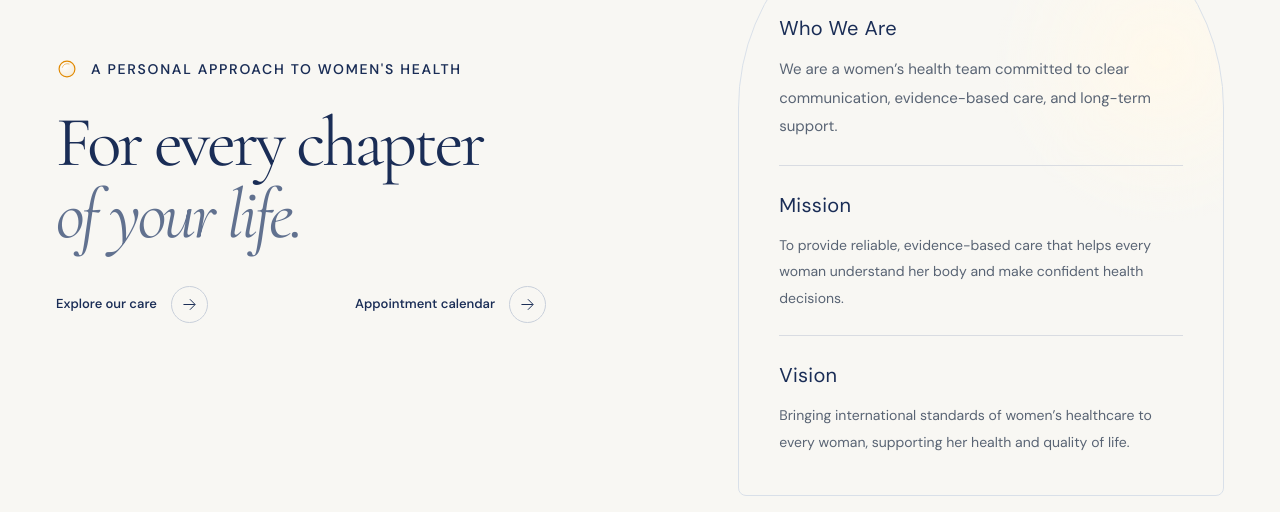
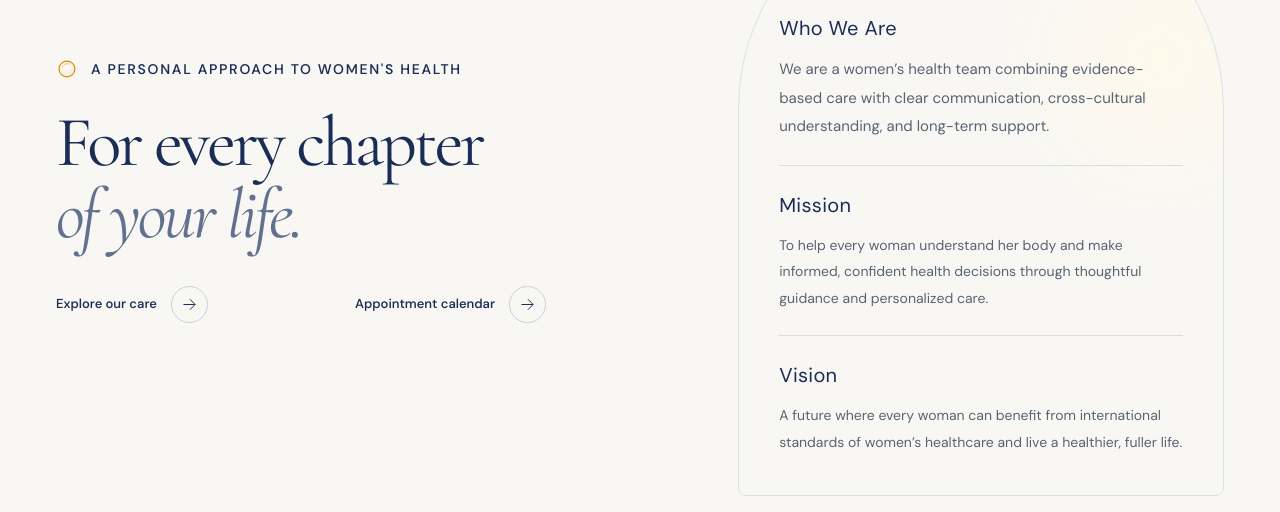
Before and after one commit to younggzzheng/fergusonhealth, a website: page draft/index.html in a window 1280 px wide. Shown: the part 288-800 px from the top of the page. Drawn offline with Linux system fonts and the light colour scheme.

Commit message:
Refine team introduction mission and vision across languages

```diff
--- a/draft/index.html
+++ b/draft/index.html
@@ -53,15 +53,15 @@
       <div class="hero-team">
         <span class="brand-mark team-flower" aria-hidden="true"></span>
         <h2 class="hero-who-title" data-i18n="heroWhoTitle">Who We Are</h2>
-        <p class="hero-intro" data-i18n="heroIntro">We are a women’s health team committed to clear communication, evidence-based care, and long-term support.</p>
+        <p class="hero-intro" data-i18n="heroIntro">We are a women’s health team combining evidence-based care with clear communication, cross-cultural understanding, and long-term support.</p>
         <div class="purpose-grid">
           <article class="purpose-item" aria-labelledby="mission-title">
             <h2 id="mission-title" data-i18n="missionTitle">Mission</h2>
-            <p data-i18n="missionBody">To provide reliable, evidence-based care that helps every woman understand her body and make confident health decisions.</p>
+            <p data-i18n="missionBody">To help every woman understand her body and make informed, confident health decisions through thoughtful guidance and personalized care.</p>
           </article>
           <article class="purpose-item" aria-labelledby="vision-title">
             <h2 id="vision-title" data-i18n="visionTitle">Vision</h2>
-            <p data-i18n="visionBody">Bringing international standards of women’s healthcare to every woman, supporting her health and quality of life.</p>
+            <p data-i18n="visionBody">A future where every woman can benefit from international standards of women’s healthcare and live a healthier, fuller life.</p>
           </article>
         </div>
       </div>
--- a/draft/site.js
+++ b/draft/site.js
@@ -7,9 +7,9 @@
       plusLogoAlt: 'Ferguson Plus 标志', clinic1QrAlt: '美华预约二维码', clinic2QrAlt: '百汇预约二维码', wechatQrAlt: 'Ferguson 女性健康官方微信公众号二维码',
       skip: '跳转到正文', navAbout: '认识吕医生', navCare: '咨询领域', navWork: '社区与教育', navContact: '联系咨询',
       heroEyebrow: '用心了解，关爱女性健康', heroTitle: '关爱人生的<br><em>每一个阶段。</em>',
-      heroWhoTitle: '我们是谁', heroIntro: '我们是一支专注女性健康的团队，以清晰沟通、科学诊疗和长期陪伴为核心。', heroCta: '了解我们的咨询服务', heroCalendarCta: '出诊月历',
-      missionTitle: '使命', missionBody: '以科学、可信赖的方式，帮助每位女性更好地了解自己，做出清晰而自信的健康选择。',
-      visionTitle: '愿景', visionBody: '以国际标准的诊疗体系，让每位女性拥有更健康、更有力量的生活。',
+      heroWhoTitle: '我们是谁', heroIntro: '我们是一支专注女性健康的团队，以循证医学为基础，注重清晰沟通、跨文化理解和长期支持。', heroCta: '了解我们的咨询服务', heroCalendarCta: '出诊月历',
+      missionTitle: '使命', missionBody: '通过细致指导与个性化照护，帮助每位女性了解自己的身体，充分知情、自信地做出健康选择。',
+      visionTitle: '愿景', visionBody: '让每位女性都能受益于国际标准的女性健康照护，拥有更健康、更充实的生活。',
       heroLocation: '中国 · 上海', portraitDetail: '妇产科', heroBottom: '专业、关怀，以及多一份理解。',
       aboutEyebrow: '02 / 认识吕医生', aboutTitle: '医生。<br>倾听者。<br><em>健康路上的同行者。</em>',
       profileName: '吕明旭医生', profileRole: 'Ferguson Women’s Health 创始人兼总裁',
@@ -60,9 +60,9 @@
       plusLogoAlt: 'Logo Ferguson Plus', clinic1QrAlt: 'Code QR de rendez-vous Am-Sino', clinic2QrAlt: 'Code QR de rendez-vous Parkway', wechatQrAlt: 'Code QR du compte officiel WeChat de Ferguson Women’s Health',
       languageChoice: 'Choisir la langue', skip: 'Aller au contenu', navAbout: 'Rencontrez Dr Ferguson', navCare: 'Nos domaines de soins', navWork: 'Nos engagements', navContact: 'Nous contacter',
       heroEyebrow: 'Une approche personnelle de la santé des femmes', heroTitle: 'À chaque étape<br><em>de votre vie.</em>',
-      heroWhoTitle: 'Qui sommes-nous ?', heroIntro: 'Nous sommes une équipe dédiée à la santé des femmes, engagée pour une communication claire, des soins fondés sur les données scientifiques et un accompagnement à long terme.', heroCta: 'Découvrez nos soins', heroCalendarCta: 'Calendrier des consultations',
-      missionTitle: 'Notre mission', missionBody: 'Proposer des soins fiables, fondés sur les données scientifiques, pour aider chaque femme à comprendre son corps et à prendre des décisions de santé en toute confiance.',
-      visionTitle: 'Notre vision', visionBody: 'Mettre les standards internationaux de la santé des femmes à la portée de chacune, pour soutenir sa santé et sa qualité de vie.',
+      heroWhoTitle: 'Qui sommes-nous ?', heroIntro: 'Nous sommes une équipe dédiée à la santé des femmes, associant des soins fondés sur les données scientifiques à une communication claire, une compréhension interculturelle et un accompagnement à long terme.', heroCta: 'Découvrez nos soins', heroCalendarCta: 'Calendrier des consultations',
+      missionTitle: 'Notre mission', missionBody: 'Aider chaque femme à comprendre son corps et à prendre des décisions éclairées concernant sa santé, en toute confiance, grâce à des conseils attentifs et des soins personnalisés.',
+      visionTitle: 'Notre vision', visionBody: 'Un avenir où chaque femme peut bénéficier des standards internationaux de soins en santé des femmes et mener une vie plus saine et plus épanouie.',
       heroLocation: 'Shanghai, Chine', signatureDetail: 'MD, FACOG · Obstétrique et gynécologie · Santé des femmes', heroBottom: 'Expertise. Empathie. Un peu plus de compréhension.',
       aboutEyebrow: '02 / Rencontrez Dr Ferguson', aboutTitle: 'Médecin.<br>À votre écoute.<br><em>À vos côtés.</em>',
       profileName: 'Dr Michelle Lu-Ferguson', profileRole: 'Fondatrice et présidente, Ferguson Women’s Health',
@@ -108,9 +108,9 @@
       plusLogoAlt: 'Ferguson-Plus-Logo', clinic1QrAlt: 'QR-Code für Termine bei Am-Sino', clinic2QrAlt: 'QR-Code für Termine bei Parkway', wechatQrAlt: 'QR-Code des offiziellen WeChat-Kontos von Ferguson Women’s Health',
       languageChoice: 'Sprache wählen', skip: 'Zum Inhalt springen', navAbout: 'Dr. Ferguson kennenlernen', navCare: 'Unsere Leistungen', navWork: 'Unser Engagement', navContact: 'Kontakt',
       heroEyebrow: 'Ein persönlicher Ansatz für die Gesundheit von Frauen', heroTitle: 'Für jede Phase<br><em>Ihres Lebens.</em>',
-      heroWhoTitle: 'Wer wir sind', heroIntro: 'Wir sind ein Team für Frauengesundheit und setzen uns für klare Kommunikation, evidenzbasierte Versorgung und langfristige Begleitung ein.', heroCta: 'Unsere Leistungen entdecken', heroCalendarCta: 'Termin\u00ADkalender',
-      missionTitle: 'Unsere Mission', missionBody: 'Wir bieten verlässliche, evidenzbasierte Versorgung, damit jede Frau ihren Körper verstehen und Gesundheitsentscheidungen mit Zuversicht treffen kann.',
-      visionTitle: 'Unsere Vision', visionBody: 'Internationale Standards der Frauengesundheit für jede Frau zugänglich machen und ihre Gesundheit und Lebensqualität fördern.',
+      heroWhoTitle: 'Wer wir sind', heroIntro: 'Wir sind ein Team für Frauengesundheit, das evidenzbasierte Versorgung mit klarer Kommunikation, interkulturellem Verständnis und langfristiger Begleitung verbindet.', heroCta: 'Unsere Leistungen entdecken', heroCalendarCta: 'Termin\u00ADkalender',
+      missionTitle: 'Unsere Mission', missionBody: 'Jede Frau dabei unterstützen, ihren Körper zu verstehen und mit Zuversicht fundierte Entscheidungen über ihre Gesundheit zu treffen – durch aufmerksame Beratung und individuell abgestimmte Versorgung.',
+      visionTitle: 'Unsere Vision', visionBody: 'Eine Zukunft, in der jede Frau von internationalen Standards der Frauengesundheitsversorgung profitieren und ein gesünderes, erfüllteres Leben führen kann.',
       heroLocation: 'Shanghai, China', signatureDetail: 'MD, FACOG · Geburtshilfe und Gynäkologie · Frauengesundheit', heroBottom: 'Expertise. Empathie. Ein wenig mehr Verständnis.',
       aboutEyebrow: '02 / Dr. Ferguson kennenlernen', aboutTitle: 'Ärztin.<br>Zuhörerin.<br><em>An Ihrer Seite.</em>',
       profileName: 'Dr. Michelle Lu-Ferguson', profileRole: 'Gründerin und Präsidentin, Ferguson Women’s Health',
@@ -156,9 +156,9 @@
       plusLogoAlt: 'Logotipo de Ferguson Plus', clinic1QrAlt: 'Código QR para citas en Am-Sino', clinic2QrAlt: 'Código QR para citas en Parkway', wechatQrAlt: 'Código QR de la cuenta oficial de WeChat de Ferguson Women’s Health',
       languageChoice: 'Elegir idioma', skip: 'Ir al contenido', navAbout: 'Conoce a la Dra. Ferguson', navCare: 'Áreas de atención', navWork: 'Nuestro compromiso', navContact: 'Contacta con nosotros',
       heroEyebrow: 'Un enfoque personal de la salud de la mujer', heroTitle: 'Para cada etapa<br><em>de tu vida.</em>',
-      heroWhoTitle: 'Quiénes somos', heroIntro: 'Somos un equipo dedicado a la salud de la mujer, comprometido con una comunicación clara, una atención basada en la evidencia y un acompañamiento a largo plazo.', heroCta: 'Descubre nuestra atención', heroCalendarCta: 'Calendario de citas',
-      missionTitle: 'Nuestra misión', missionBody: 'Ofrecer una atención fiable y basada en la evidencia que ayude a cada mujer a comprender su cuerpo y a tomar decisiones sobre su salud con confianza.',
-      visionTitle: 'Nuestra visión', visionBody: 'Acercar los estándares internacionales de atención a la salud de la mujer a todas las mujeres, apoyando su salud y calidad de vida.',
+      heroWhoTitle: 'Quiénes somos', heroIntro: 'Somos un equipo dedicado a la salud de la mujer que combina una atención basada en la evidencia con una comunicación clara, comprensión intercultural y acompañamiento a largo plazo.', heroCta: 'Descubre nuestra atención', heroCalendarCta: 'Calendario de citas',
+      missionTitle: 'Nuestra misión', missionBody: 'Ayudar a cada mujer a comprender su cuerpo y a tomar decisiones informadas sobre su salud con confianza, mediante una orientación cercana y una atención personalizada.',
+      visionTitle: 'Nuestra visión', visionBody: 'Un futuro en el que cada mujer pueda beneficiarse de los estándares internacionales de atención a la salud de la mujer y vivir una vida más saludable y plena.',
       heroLocation: 'Shanghái, China', signatureDetail: 'MD, FACOG · Obstetricia y ginecología · Salud de la mujer', heroBottom: 'Experiencia. Empatía. Un poco más de comprensión.',
       aboutEyebrow: '02 / Conoce a la Dra. Ferguson', aboutTitle: 'Médica.<br>A tu escucha.<br><em>A tu lado.</em>',
       profileName: 'Dra. Michelle Lu-Ferguson', profileRole: 'Fundadora y presidenta, Ferguson Women’s Health',
```
Also changed, not shown: tests/browser.spec.js (+20 -6 lines).
